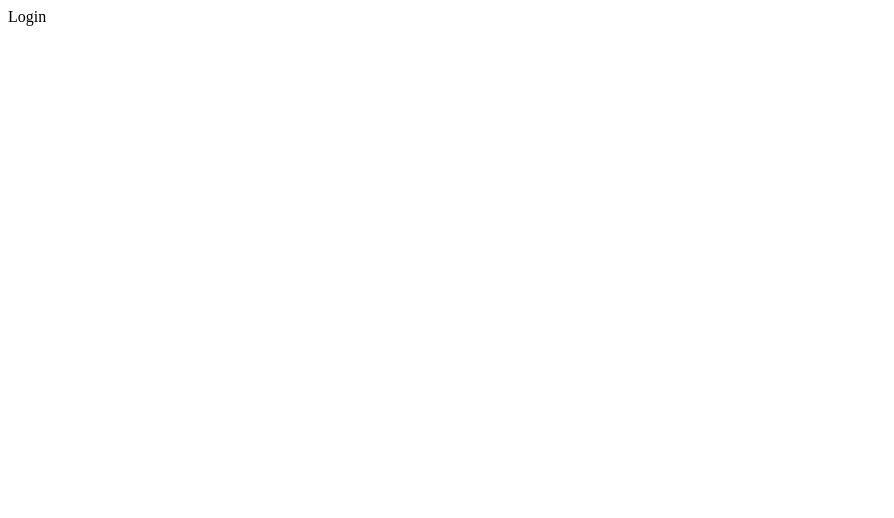
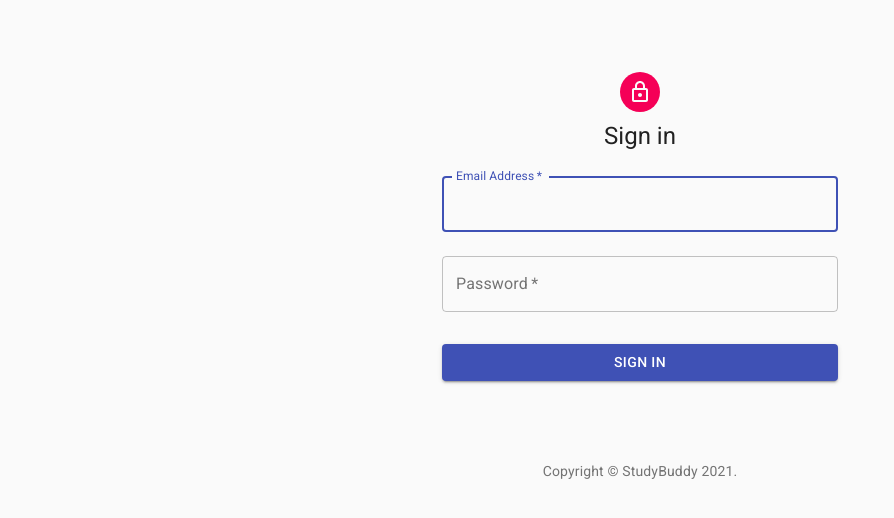
Before and after one commit to HusseinY-DeV/LMS-dreamTeam-Frontend, a React (Create React App) app: page /login in a window 1280 px wide. Shown: the top 518 px of the page, without its empty margins (0-894 px from the left). Built offline with nearby package versions, Linux system fonts and the light colour scheme.

Commit message:
Added Login

```diff
--- a/src/Drawer.js
+++ b/src/Drawer.js
@@ -72,6 +72,10 @@
   const theme = useTheme();
   const [open, setOpen] = props.open
   const view = props.view
+  const logoutAdmin = () => {
+    localStorage.removeItem('token')
+    history.push ('/login')
+  };
 
   const handleDrawerOpen = () => {
     setOpen(true);
@@ -164,7 +168,8 @@
         </List>
         <Divider />
         <List>
-          <ListItem button key={'Logout'}>
+          <ListItem button key={'Logout'}
+            onClick={logoutAdmin}>
             <ListItemIcon><ExitToAppIcon /></ListItemIcon>
             <ListItemText primary={'Logout'} />
           </ListItem>
--- a/src/ProtectedRoute.js
+++ b/src/ProtectedRoute.js
@@ -2,10 +2,10 @@
 import { Redirect } from 'react-router-dom'
 
 const ProtectedRoute = props => {
-  const isAuthentcated = true;
+  const isAuthenticated = localStorage.getItem('token');
 
   return (
-    isAuthentcated ?
+    isAuthenticated ?
       <props.render /> :
       <Redirect to={{ pathname: '/login' }} />
   )
--- a/src/components/Login/Login.js
+++ b/src/components/Login/Login.js
@@ -1,11 +1,146 @@
-import React from 'react'
+import React, { useState, useEffect } from 'react';
+import Avatar from '@material-ui/core/Avatar';
+import Button from '@material-ui/core/Button';
+import CssBaseline from '@material-ui/core/CssBaseline';
+import TextField from '@material-ui/core/TextField';
+import FormControlLabel from '@material-ui/core/FormControlLabel';
+import Checkbox from '@material-ui/core/Checkbox';
+import Link from '@material-ui/core/Link';
+import Grid from '@material-ui/core/Grid';
+import Box from '@material-ui/core/Box';
+import LockOutlinedIcon from '@material-ui/icons/LockOutlined';
+import Typography from '@material-ui/core/Typography';
+import { makeStyles } from '@material-ui/core/styles';
+import Container from '@material-ui/core/Container';
 
-const Login = () => {
+
+function Copyright() {
   return (
-    <div>
-      Login
-    </div>
-  )
+    <Typography variant="body2" color="textSecondary" align="center">
+      {'Copyright © '}
+      <Link color="inherit" href="https://material-ui.com/">
+        StudyBuddy
+      </Link>{' '}
+      {new Date().getFullYear()}
+      {'.'}
+    </Typography>
+  );
 }
 
-export default Login
+const useStyles = makeStyles((theme) => ({
+  paper: {
+    marginTop: theme.spacing(8),
+    display: 'flex',
+    flexDirection: 'column',
+    alignItems: 'center',
+  },
+  avatar: {
+    margin: theme.spacing(1),
+    backgroundColor: theme.palette.secondary.main,
+  },
+  form: {
+    width: '100%', // Fix IE 11 issue.
+    marginTop: theme.spacing(1),
+  },
+  submit: {
+    margin: theme.spacing(3, 0, 2),
+  },
+}));
+
+export default function Login(props) {
+  const {history} = props;
+  const [email,setEmail] = useState('');
+  const [password,setPassword] = useState('');
+  const [error,setError] = useState(null);
+  const classes = useStyles();
+  const handleClick = async () => {
+   let response = await fetch ('http://localhost:8000/api/admins/login', {
+   method: 'post',
+    headers: { 'content-type':'application/json'
+
+     },
+     body: JSON.stringify(
+     {
+       email:email , password:password
+     })
+   });
+   let data=await response.json()
+   console.log(data)
+   if (data.error) {
+     setError ('Invalid Email or Password')
+     return
+   }
+   localStorage.setItem('token',data.access_token)
+   history.push('/')
+  }
+  useEffect(() => {
+    const token = localStorage.getItem ('token');
+    if (token) {
+      history.push ('/')
+    }
+
+  }, [])
+
+  return (
+    <Container component="main" maxWidth="xs">
+      <CssBaseline />
+      <div className={classes.paper}>
+        <Avatar className={classes.avatar}>
+          <LockOutlinedIcon />
+        </Avatar>
+        <Typography component="h1" variant="h5">
+          Sign in
+        </Typography>
+        {error &&  <Typography component="h1" variant="h5" color='secondary'>
+          {error}
+        </Typography> }
+        <form className={classes.form} noValidate>
+          <TextField
+            onChange = {e=>{setEmail(e.target.value)}}
+            value = {email}
+            variant="outlined"
+            margin="normal"
+            required
+            fullWidth
+            id="email"
+            label="Email Address"
+            name="email"
+            autoComplete="email"
+            autoFocus
+          />
+          <TextField
+            onChange = {e=>{setPassword(e.target.value)}}
+            value = {password}
+            variant="outlined"
+            margin="normal"
+            required
+            fullWidth
+            name="password"
+            label="Password"
+            type="password"
+            id="password"
+            autoComplete="current-password"
+          />
+          <Button
+            onClick = {
+              (e) => {
+                e.preventDefault()
+                handleClick ()
+               }
+            }
+            type="submit"
+            fullWidth
+            variant="contained"
+            color="primary"
+            className={classes.submit}
+          >
+            Sign In
+          </Button>
+        </form>
+      </div>
+      <Box mt={8}>
+        <Copyright />
+      </Box>
+    </Container>
+  );
+}
```
Also changed, not shown: 1 other file (tests, documents, lock files or other folders).
